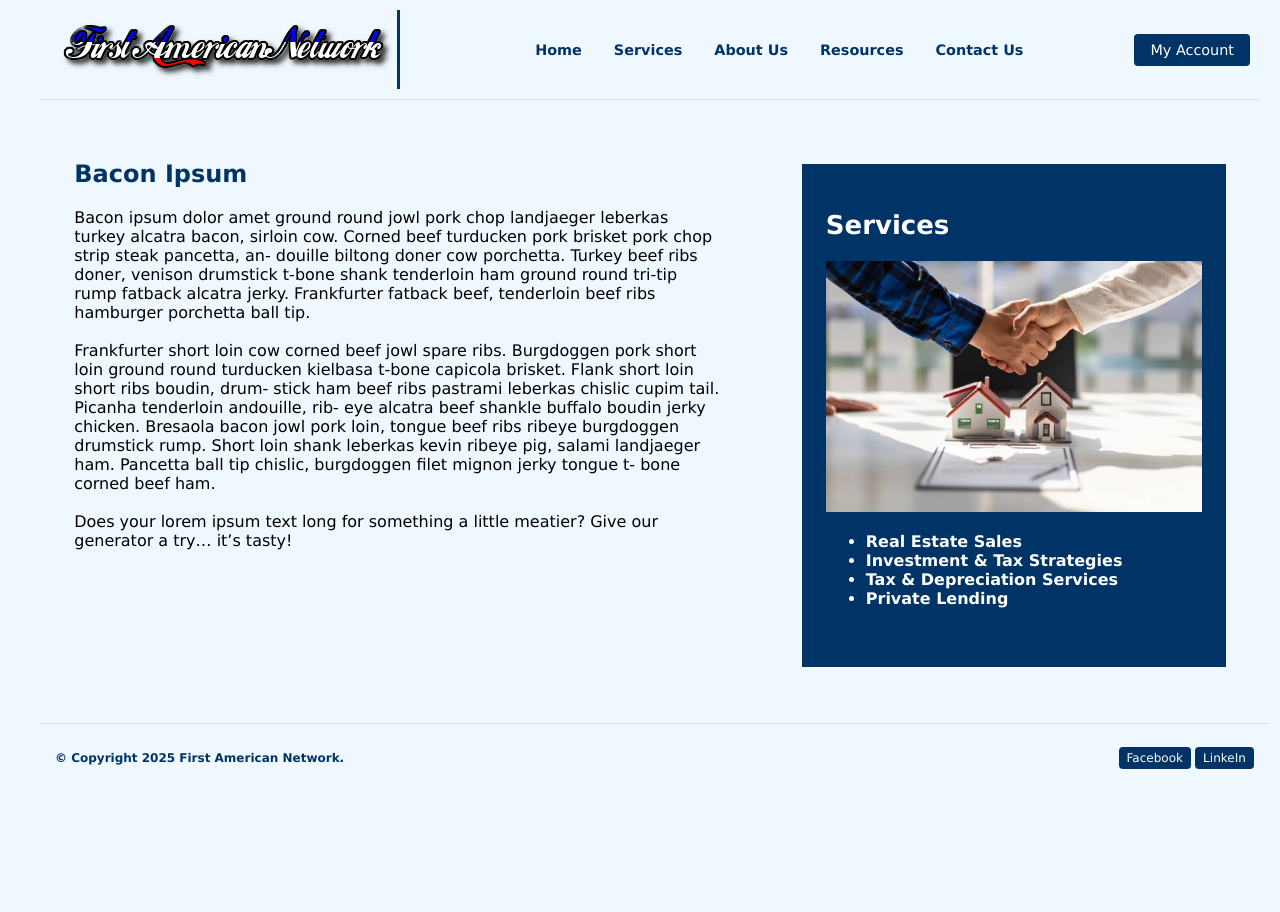
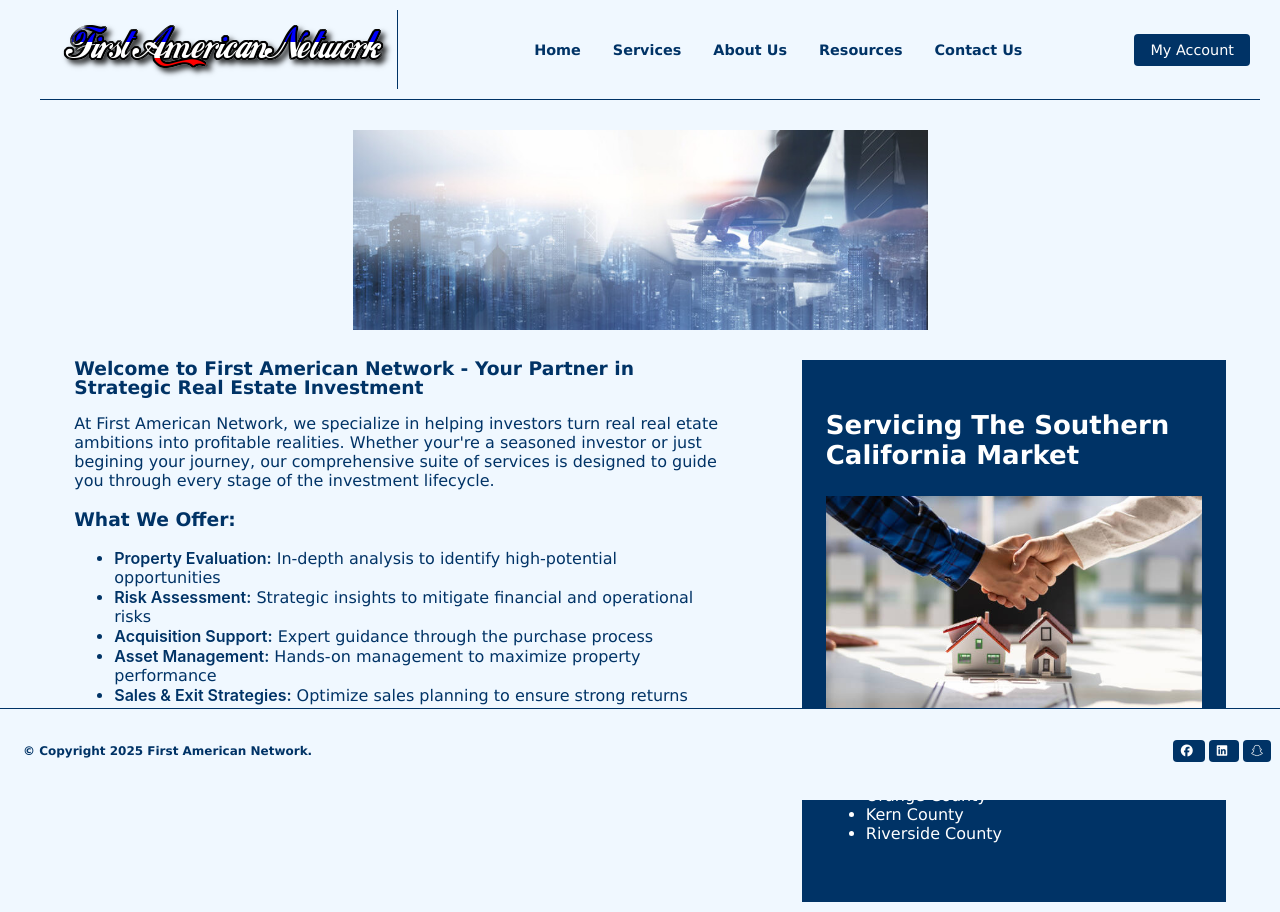
Before and after one commit to fjchavez-ecc/cis132WebTemplate, a plain HTML site: page index.html in a window 1280 px wide. Before the commit the page ends 800 px from the top, so only its background shows below. Drawn offline with Linux system fonts and the light colour scheme.

Commit message:
Add files via upload

```diff
--- a/index.html
+++ b/index.html
@@ -5,6 +5,7 @@
 	<meta charset="utf-8">
 	<title>First American Network</title>
 	<link rel="stylesheet" href="index_main.css">
+	<link rel="stylesheet" href="https://cdnjs.cloudflare.com/ajax/libs/font-awesome/6.5.0/css/all.min.css">
 
 </head>
 <body>
@@ -24,38 +25,44 @@
 	</header>
 
 	<main>
+		<div class="banner">
+
+		<!--
+			<img src="RealEstate2.jpg" alt="Website Banner">
+		-->
+		</div>
 		<div class="container">
 
 				<article class="main-content">
-					<h2>Bacon Ipsum</h2>
 
-					<p>Bacon ipsum dolor amet ground round jowl pork chop landjaeger leberkas turkey alcatra
-					bacon, sirloin cow. Corned beef turducken pork brisket pork chop strip steak pancetta, an-
-					douille biltong doner cow porchetta. Turkey beef ribs doner, venison drumstick t-bone
-					shank tenderloin ham ground round tri-tip rump fatback alcatra jerky. Frankfurter fatback
-					beef, tenderloin beef ribs hamburger porchetta ball tip.<br><br>
+					<h3 class="inline-heading">Welcome to First American Network - Your Partner in Strategic Real Estate Investment</h3>
 
-					Frankfurter short loin cow corned beef jowl spare ribs. Burgdoggen pork short loin ground
-					round turducken kielbasa t-bone capicola brisket. Flank short loin short ribs boudin, drum-
-					stick ham beef ribs pastrami leberkas chislic cupim tail. Picanha tenderloin andouille, rib-
-					eye alcatra beef shankle buffalo boudin jerky chicken. Bresaola bacon jowl pork loin, tongue
-					beef ribs ribeye burgdoggen drumstick rump. Short loin shank leberkas kevin ribeye pig,
-					salami landjaeger ham. Pancetta ball tip chislic, burgdoggen filet mignon jerky tongue t-
-					bone corned beef ham.<br><br>
+					<p>At First American Network, we specialize in helping investors turn real real etate ambitions into profitable
+					realities. Whether your're a seasoned investor or just begining your journey, our comprehensive suite of
+					services is designed to guide you through every stage of the investment lifecycle.
+					</p>
 
-					Does your lorem ipsum text long for something a little meatier? Give our generator a try…
-					it’s tasty!<br><br>
+					<h3> What We Offer:</h3>
 
-					</p>
+					<ul>
+						<li><span class="semi-bold">Property Evaluation:</span> In-depth analysis to identify high-potential opportunities</li>
+						<li><span class="semi-bold">Risk Assessment:</span> Strategic insights to mitigate financial and operational risks</li>
+						<li><span class="semi-bold">Acquisition Support:</span> Expert guidance through the purchase process</li>
+						<li><span class="semi-bold">Asset Management:</span> Hands-on management to maximize property performance</li>
+						<li><span class="semi-bold">Sales & Exit Strategies:</span> Optimize sales planning to ensure strong returns</li>
+						<li><span class="semi-bold">Private Lending:</span> Funding options for all your real estate investments</li>
+
+					</ul>
+
 				</article>
 				<aside class="sidebar">
-					<h2> Services </h2>
+					<h3> Servicing The Southern California Market</h3>
 					<img src="image1.jpg" alt="RE Services">
 					<ul>
-						<li><b>Real Estate Sales</b></li>
-						<li><b>Investment & Tax Strategies</b></li>
-						<li><b>Tax & Depreciation Services</b></li>
-						<li><b>Private Lending</b></li>
+						<li>LA County</li>
+						<li>Orange County</li>
+						<li>Kern County</li>
+						<li>Riverside County</li>
 
 					</ul>
 					<br>
@@ -70,8 +77,18 @@
 		<div class="footer-container">
 			<div class="CopyRight"><p>&copy; Copyright 2025 First American Network.</p></div>
 			<div class="Social">
-				<a href="#" class="FaceBook">Facebook</a>
-				<a href="#" class="LinkedIn">LinkeIn</a>
+				<a href="#" class="SocialMedia" aria-label="FaceBook">
+					<i class="fab fa-facebook"></i>
+				</a>
+
+				<a href="#" class="SocialMedia" aria-label="LinkedIn">
+					<i class="fab fa-linkedin"></i>
+				</a>
+
+				<a href="#" class="SocialMedia" aria-label="SnapChat">
+					<i class="fab fa-snapchat-ghost"></i>
+				</a>
+
 			</div>
 		</div>
 
--- a/index_main.css
+++ b/index_main.css
@@ -34,7 +34,7 @@ header{
 	display: flex;
 	justify-content: space-between;
 	align-items: center;
-	border-bottom: 1px solid #ddd;
+	border-bottom: 1px solid var(--global-color-1);
 	font-size: 90%;
 }
 
@@ -44,7 +44,7 @@ header img{
 	min-width: 175px;
 	float: left;
 	margin-right:2.0202%;
-	border-right: 3px solid var(--global-color-1);
+	border-right: 1px solid var(--global-color-1);
 	padding: 0px;
 }
 
@@ -99,13 +99,27 @@ header ul li a:hover{
 
 
 /*Styles for the Article section*/
+.banner {
+  width:100%;
+  height: 200px; /* Set desired banner height */
+  overflow: hidden;
+  position: relative;
+
+  background-image: url("RealEstate3.jpg"); /* Replace with your image path */
+  background-size: contain; /* Adjusts the image size to cover the entire element */
+  background-position: center top ; /* Centers the image */
+  background-repeat: no-repeat; /* Prevents the image from repeating */
+  background-attachment: fixed; /* Keeps the background image fixed while scrolling */
+  background-color: AliceBlue;
+
+}
 
 .container{
 	display: flex;
 	justify-content: space-between;
 	width : 100%;
-
-	height: 100%;
+	margin: 20px 0 0 0;
+	height: 50%;
 	padding: 10px;
 }
 
@@ -119,17 +133,29 @@ header ul li a:hover{
 
 }
 
-.main-content h1{
+.main-content h1,.main-content h2, .main-content h3, .main-content h5, p, li{
 
 	color: var(--global-color-1);
 
+}
+
+.main-content .inline-heading {
+  display: inline;
+  margin: 0;
+  padding: 0;
+  line-height: 1;
+}
+
+.semi-bold{
+	font-family: 'Inter', sans-serif;
+	font-weight: 600;
 }
 
 .sidebar{
 	width: 35.35353%;
 	float: left;
 	padding: 2.0202%;
-	margin: 1.5em 2.0202% 0 0;
+	margin: 0 2.0202% 0 0;
 	background-color: #003366;
 	min-height: 100%;
 	box-sizing: border-box;
@@ -140,12 +166,13 @@ header ul li a:hover{
 	max-width: 100%;
 }
 
-.sidebar h2{
+.sidebar h2, .sidebar h3{
 	font-size: 1.625em;
 	color: #fff;
 }
 
-.sidebar ul{
+
+.sidebar li{
 	font-size: 1.0em;
 	color: #fff;
 }
@@ -174,55 +201,28 @@ header ul li a:hover{
 
 }
 
-/*
-.service-cards {
-
-	position: relative;
-	display: grid;
-	column-gap: 16px;
-	overflow: auto;
-	padding: 2.0202%;
-	width: 100%;
-	height: 100%;
-
-
-
-	padding-top: 10px;
-	display: grid;
-	justify-content: space-between;
-	width : 100%;
-	overflow: hidden;
-	height: 100%;
-	background-color: AliceBlue;
-	height: 100%;
-	padding: 2.0202%;
-
+.accordion-button
+{
+	font-size: medium;
 }
 
-.service-cards .card{
-	width: 33%;
-	height: 100%;
-	grid-row: 1;
-	grid-row-start:1;
-	grid-row-end: auto;
+.accordion-body{
+	color: var(--global-color-1);
 }
 
-
-*/
-
-
-
-
 /* Styles for the footer */
-
 
 footer {
 
 	position: fixed;
-	width: 96%;
+	bottom: 0;
+	left: 0;
+	width: 100%;
 	background-color: AliceBlue;
-	border-top: 1px solid #ddd;
-	bottom: 1px;
+	padding: 8px;
+	text-align: center;
+	z-indez: 1000;
+	border-top: 1px solid var(--global-color-1);
 	height: 75px;
 }
 
@@ -260,7 +260,8 @@ footer .Social {
 	text-align: right;
 }
 
-.FaceBook {
+footer .SocialMedia {
+  margin: 2px;
   padding: 4px 8px;
   background-color: var(--global-color-1);
   color: #fff;
@@ -270,26 +271,12 @@ footer .Social {
   transition: background-color 0.3s ease;
 }
 
-.FaceBook:hover {
+footer .SocialMedia:hover {
   background-color: #0056b3;
 }
 
-.LinkedIn {
-  padding: 4px 8px;
-  background-color: var(--global-color-1);
-  color: #fff;
-  border-radius: 4px;
-  font-weight: 500;
-  text-decoration: none;
-  transition: background-color 0.3s ease;
-}
-
-.LinkedIn:hover {
-  background-color: #0056b3;
-}
-
-
-.responsive-form {
+/*
+footer .responsive-form {
 	width: 75.0404%;
 	float: left;
 	margin-left: 2.0202%;
@@ -297,6 +284,8 @@ footer .Social {
 	min-height: 100%;
 
 }
+
+*/
 
 form{
 	display: flex;
@@ -306,7 +295,7 @@ form{
 
 }
 fieldset{
-	width: 90%;
+	width: 100%;
 	margin-top: 1em;
 	margin-bottom: 1em;
 	padding-top: .5em;
@@ -327,7 +316,7 @@ label, input, select{
 }
 
 label {
-	min-width: 25%;
+	min-width: 30%;
 	margin-bottom: .5em;
 	text-align: left;
 
```
Also changed, not shown: About.html (+60 -9 lines), ContactUs.html (+20 -2 lines), Resources.html (+19 -3 lines), Services.html (+17 -4 lines), RealEstate3.jpg (added).
